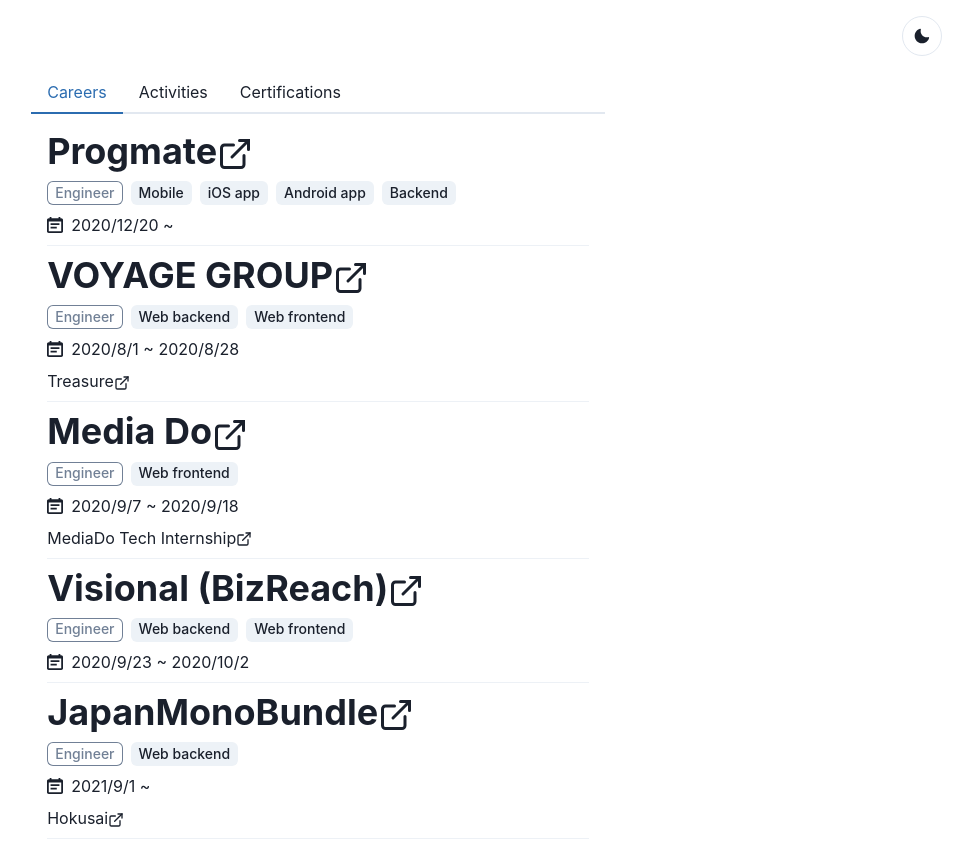
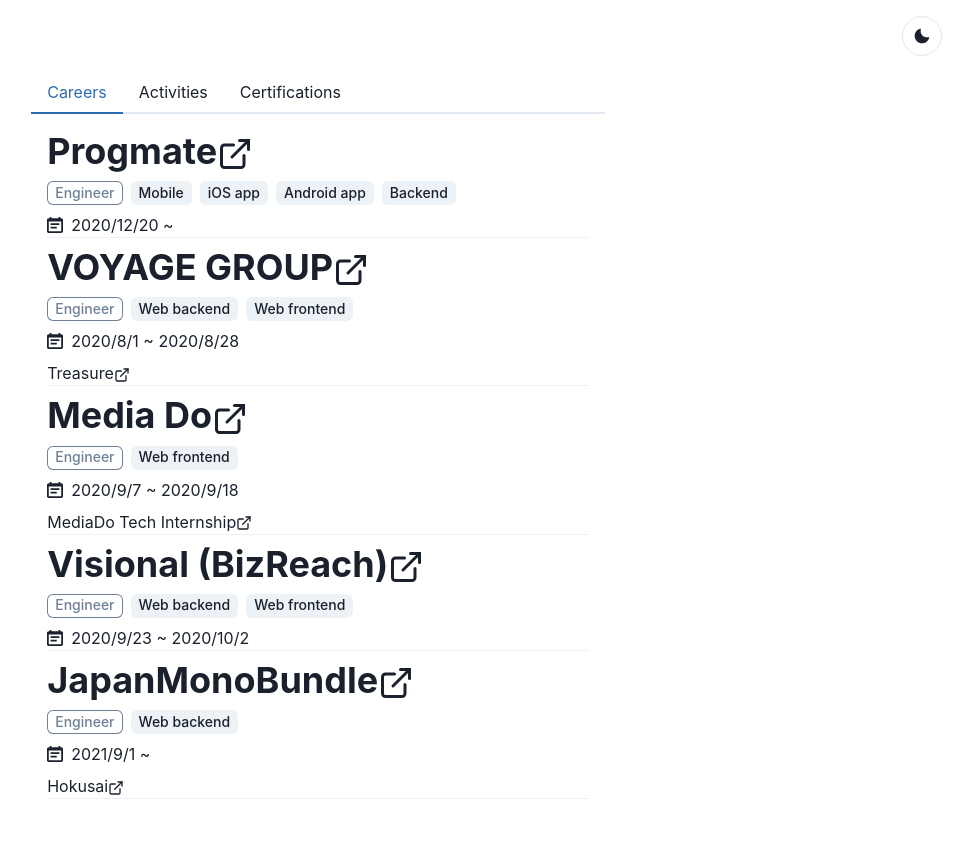
Before and after one commit to tocoteron/tocoteron.com, a React (Create React App) app in the folder frontend/: page / in a window 1280 px wide. Shown: the whole page, without its empty margins (322-1280 px from the left). After the commit the page ends 815 px from the top, so only its background shows below. Built offline with nearby package versions, Linux system fonts and the light colour scheme.

Commit message:
Assign keys

```diff
--- a/frontend/src/components/molecules/ActivityDisplay.tsx
+++ b/frontend/src/components/molecules/ActivityDisplay.tsx
@@ -13,7 +13,7 @@
     <PeriodWithIcon period={activity.period} />
     <Wrap>
       {activity.notes.map((note) => (
-        <Tag>{note}</Tag>
+        <Tag key={note}>{note}</Tag>
       ))}
     </Wrap>
   </Stack>
--- a/frontend/src/components/molecules/CertificationDisplay.tsx
+++ b/frontend/src/components/molecules/CertificationDisplay.tsx
@@ -13,7 +13,7 @@
     <DateWithIcon date={certification.date} />
     <Wrap>
       {certification.notes.map((note) => (
-        <Tag>{note}</Tag>
+        <Tag key={note}>{note}</Tag>
       ))}
     </Wrap>
   </Stack>
--- a/frontend/src/components/organisms/ActivityListDisplay.tsx
+++ b/frontend/src/components/organisms/ActivityListDisplay.tsx
@@ -1,5 +1,5 @@
 import React from "react";
-import { Divider, Stack } from "@chakra-ui/react";
+import { Box, Divider, Stack } from "@chakra-ui/react";
 import Activity from "../../types/Activity";
 import ActivityDisplay from "../molecules/ActivityDisplay";
 
@@ -10,10 +10,10 @@
 const ActivityListDisplay: React.FC<Props> = ({ activities }) => (
   <Stack>
     {activities.map((activity) => (
-      <>
+      <Box key={activity.name}>
         <ActivityDisplay activity={activity} />
         <Divider />
-      </>
+      </Box>
     ))}
   </Stack>
 );
--- a/frontend/src/components/organisms/CareerListDisplay.tsx
+++ b/frontend/src/components/organisms/CareerListDisplay.tsx
@@ -1,5 +1,5 @@
 import React from "react";
-import { Divider, Stack } from "@chakra-ui/react";
+import { Box, Divider, Stack } from "@chakra-ui/react";
 import Career from "../../types/Career";
 import CareerDisplay from "../molecules/CareerDisplay";
 
@@ -10,10 +10,10 @@
 const CareerListDisplay: React.FC<Props> = ({ careers }) => (
   <Stack>
     {careers.map((career) => (
-      <>
-        <CareerDisplay key={career.company.text} career={career} />
+      <Box key={career.company.text}>
+        <CareerDisplay career={career} />
         <Divider />
-      </>
+      </Box>
     ))}
   </Stack>
 );
--- a/frontend/src/components/organisms/CertificationListDisplay.tsx
+++ b/frontend/src/components/organisms/CertificationListDisplay.tsx
@@ -1,5 +1,5 @@
 import React from "react";
-import { Divider, Stack } from "@chakra-ui/react";
+import { Box, Divider, Stack } from "@chakra-ui/react";
 import Certification from "../../types/Certification";
 import CertificationDisplay from "../molecules/CertificationDisplay";
 
@@ -10,10 +10,10 @@
 const CertificationListDisplay: React.FC<Props> = ({ certifications }) => (
   <Stack>
     {certifications.map((certification) => (
-      <>
+      <Box key={certification.name}>
         <CertificationDisplay certification={certification} />
         <Divider />
-      </>
+      </Box>
     ))}
   </Stack>
 );
```
